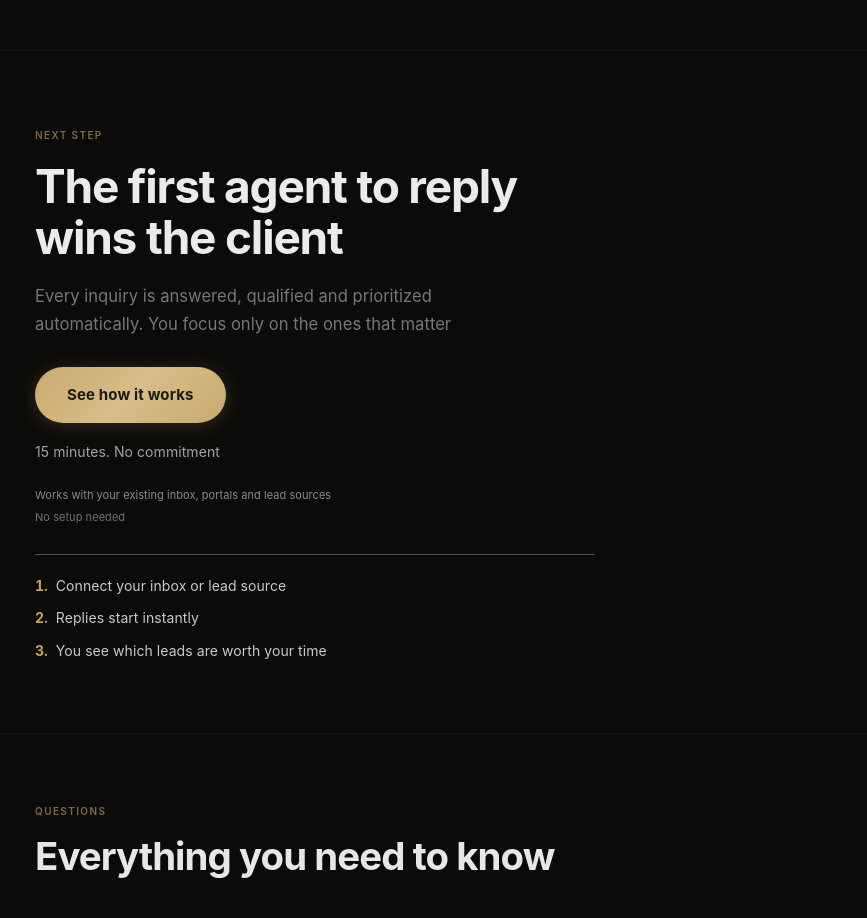
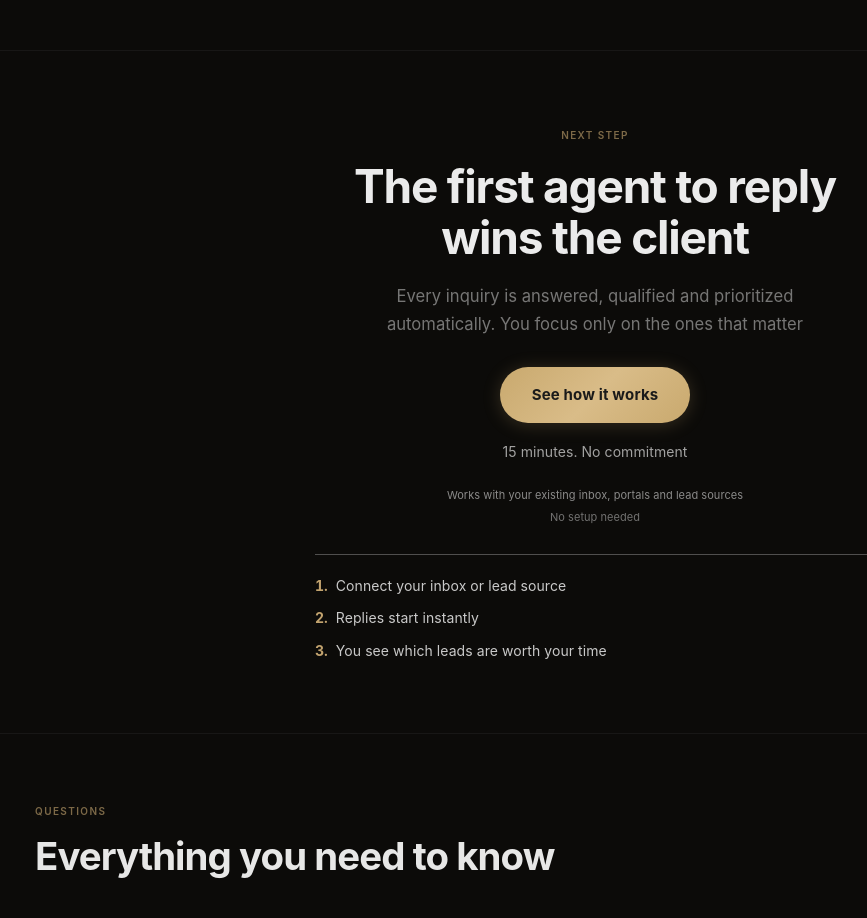
Before and after one commit to NuovasolAJ/nuovasolution, a Next.js app: page / in a window 1280 px wide. Shown: the part 4260-5178 px from the top of the page, without its empty margins (45-912 px from the left). Built offline with nearby package versions, Linux system fonts and the light colour scheme.

Commit message:
fix desktop only cta alignment

```diff
--- a/app/globals.css
+++ b/app/globals.css
@@ -142,6 +142,19 @@
     cursor: default;
   }
 
+  /* Final CTA — desktop centering only */
+  @media (min-width: 1024px) {
+    .final-cta-inner {
+      margin-left: auto;
+      margin-right: auto;
+      text-align: center;
+    }
+    .final-cta-sub {
+      margin-left: auto;
+      margin-right: auto;
+    }
+  }
+
   /* Section label */
   .section-label {
     color: var(--ns-gold);
--- a/components/sections/final-cta.tsx
+++ b/components/sections/final-cta.tsx
@@ -29,6 +29,7 @@ export function FinalCTA() {
           whileInView={{ opacity: 1, y: 0 }}
           viewport={{ once: true, margin: "-40px" }}
           transition={{ duration: 0.60, ease: [0.25, 0.46, 0.45, 0.94] }}
+          className="final-cta-inner"
           style={{ maxWidth: 560 }}
         >
 
@@ -51,7 +52,7 @@ export function FinalCTA() {
           </h2>
 
           {/* Supporting text */}
-          <p style={{
+          <p className="final-cta-sub" style={{
             fontSize: "clamp(0.9375rem, 1.3vw, 1.0625rem)",
             lineHeight: 1.72, color: w(0.44),
             maxWidth: "42ch", marginBottom: 28,
```
